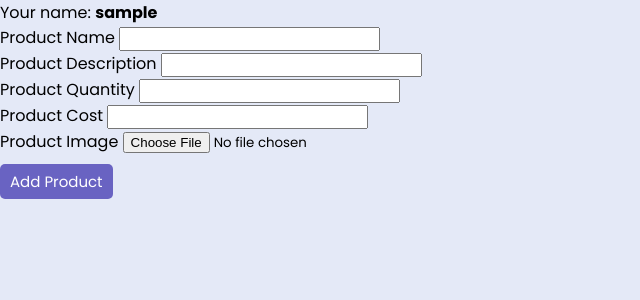
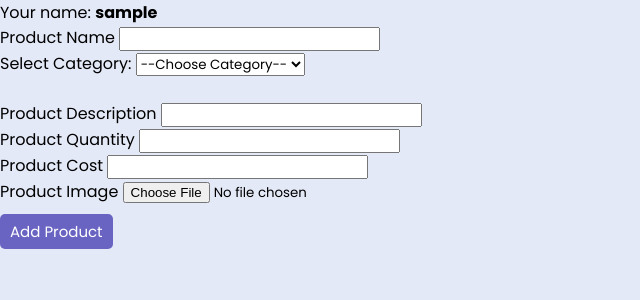
Before and after one commit to Michael-progaming-Lee/Community-Engagement-Platform, a PHP site: page /addproduct.php in a window 1280 px wide. Shown: the part 85-385 px from the top of the page, without its empty margins (0-640 px from the left). Run offline with PHP 8.4, Linux system fonts and the light colour scheme; the visitor is signed in with stand-in values (Sample User, id 1).

Commit message:
commit today.

```diff
--- a/addproduct.php
+++ b/addproduct.php
@@ -14,12 +14,13 @@ if (!isset($_SESSION['valid'])) {
     <meta charset="UTF-8">
     <meta name="viewport" content="width=device-width, initial-scale=1.0">
     <link rel="stylesheet" href="style/style.css">
-    <title>Document</title>
+    <title>Add Product</title>
 </head>
 
 <body>
     <!-- CRUD for Product Begin -->
-    <header><div class="nav">
+    <header>
+        <div class="nav">
             <div class="logo">
                 <p><a href="home.php">Logo</a> </p>
             </div>
@@ -53,13 +54,14 @@ if (!isset($_SESSION['valid'])) {
     if (isset($_POST['submit'])) {
         $product_seller = $res_Uname;
         $product_name = $_POST['product_name'];
+        $product_category = $_POST['product_category'];
         $product_description = $_POST['product_description'];
         $product_quantity = $_POST['product_quantity'];
         $product_cost = $_POST['product_cost'];
         $product_img = $_POST['product_img'];
 
-        mysqli_query($con, "INSERT INTO product(product_seller,product_name,product_description,product_quantity,product_cost,product_img)
-        VALUES('$product_seller','$product_name','$product_description','$product_quantity','$product_cost','$product_img')") or die("Error Occured");
+        mysqli_query($conn, "INSERT INTO product(product_seller,product_name,product_category,product_description,product_quantity,product_cost,product_img)
+        VALUES('$product_seller','$product_name','$product_category','$product_description','$product_quantity','$product_cost','$product_img')") or die("Error Occured");
 
         echo "<div class='message'>
         <p>Product has been added Successfully!</p> </div> <br>";
@@ -78,6 +80,15 @@ if (!isset($_SESSION['valid'])) {
                 <label for="product_name">Product Name</label>
                 <input type="text" name="product_name" id="product_name" autocomplete="off" required>
             </div>
+
+            <label for="product_category">Select Category:</label>
+            <select id="product_category" name="product_category" required>
+                <option value="">--Choose Category--</option>
+                <option value="Vehicle">Vehicle</option>
+                <option value="Tool">Tool</option>
+                <option value="Other">Other</option>
+            </select>
+            <br><br>
 
             <div class="product input">
                 <label for="product_description">Product Description</label>
--- a/home.php
+++ b/home.php
@@ -115,7 +115,7 @@ if ($resultd ->num_rows > 0):
         </main>
 
         <a href="addproduct.php"> <button class="btn">Add New Product</button> </a>
-        <a href="users_cart.php"> <button class="btn">View Yoour Cart</button> </a>
+        <a href="users_cart.php"> <button class="btn">View Your Cart</button> </a>
 
         <h1>Product Store</h1>
         <div class="product-grid">
--- a/index.php
+++ b/index.php
@@ -19,10 +19,10 @@ session_start();
 
             include("php/config.php");
             if (isset($_POST['submit'])) {
-                $email = mysqli_real_escape_string($con, $_POST['email']);
-                $password = mysqli_real_escape_string($con, $_POST['password']);
+                $email = mysqli_real_escape_string($conn, $_POST['email']);
+                $password = mysqli_real_escape_string($conn, $_POST['password']);
 
-                $result = mysqli_query($con, "SELECT * FROM users WHERE Email='$email' AND Password='$password' ") or die("Select Error");
+                $result = mysqli_query($conn, "SELECT * FROM users WHERE Email='$email' AND Password='$password' ") or die("Select Error");
                 $row = mysqli_fetch_assoc($result);
 
                 if (is_array($row) && !empty($row)) {
--- a/sql/tutorial.sql
+++ b/sql/tutorial.sql
@@ -16,8 +16,9 @@ CREATE TABLE users_cart(
     UserID INT,
 
     --Product Details
-    product_id INT;
+    product_id INT,
     product_name VARCHAR(255) NOT NULL,
+    product_category VARCHAR(255) NOT NULL,
     product_description TEXT NOT NULL,
     product_quantity INT,
     product_cost Numeric,
@@ -32,6 +33,7 @@ CREATE TABLE product (
     id INT AUTO_INCREMENT PRIMARY KEY,
     product_seller VARCHAR(200) NOT NULL,
     product_name VARCHAR(255) NOT NULL,
+    product_category VARCHAR(255) NOT NULL,
     product_description TEXT NOT NULL,
     product_quantity INT,
     product_cost Numeric,
--- a/users_cart.php
+++ b/users_cart.php
@@ -32,7 +32,9 @@ $total_cost = 0;
     <table border="1">
         <thead>
             <tr>
-                <th>Product</th>
+                <th>Product Image</th>
+                <th>Product Name</th>
+                <th>Product ID</th>
                 <th>Description</th>
                 <th>Quantity</th>
                 <th>Cost</th>
@@ -44,6 +46,8 @@ $total_cost = 0;
                 <?php $total_cost += $row['product_total']; ?>
                 <tr>
                     <td><img src="<?php echo $row['product_img']; ?>" alt="<?php echo $row['product_name']; ?>" style="width:50px;"></td>
+                    <td><?php echo $row['product_name']; ?></td>
+                    <td><?php echo $row['product_id']; ?></td>
                     <td><?php echo $row['product_description']; ?></td>
                     <td><?php echo $row['product_quantity']; ?></td>
                     <td>$<?php echo number_format($row['product_cost'], 2); ?></td>
```
Also changed, not shown: product_details.php (+7 -4 lines). Lines whose indentation alone changed are shown as unchanged.
